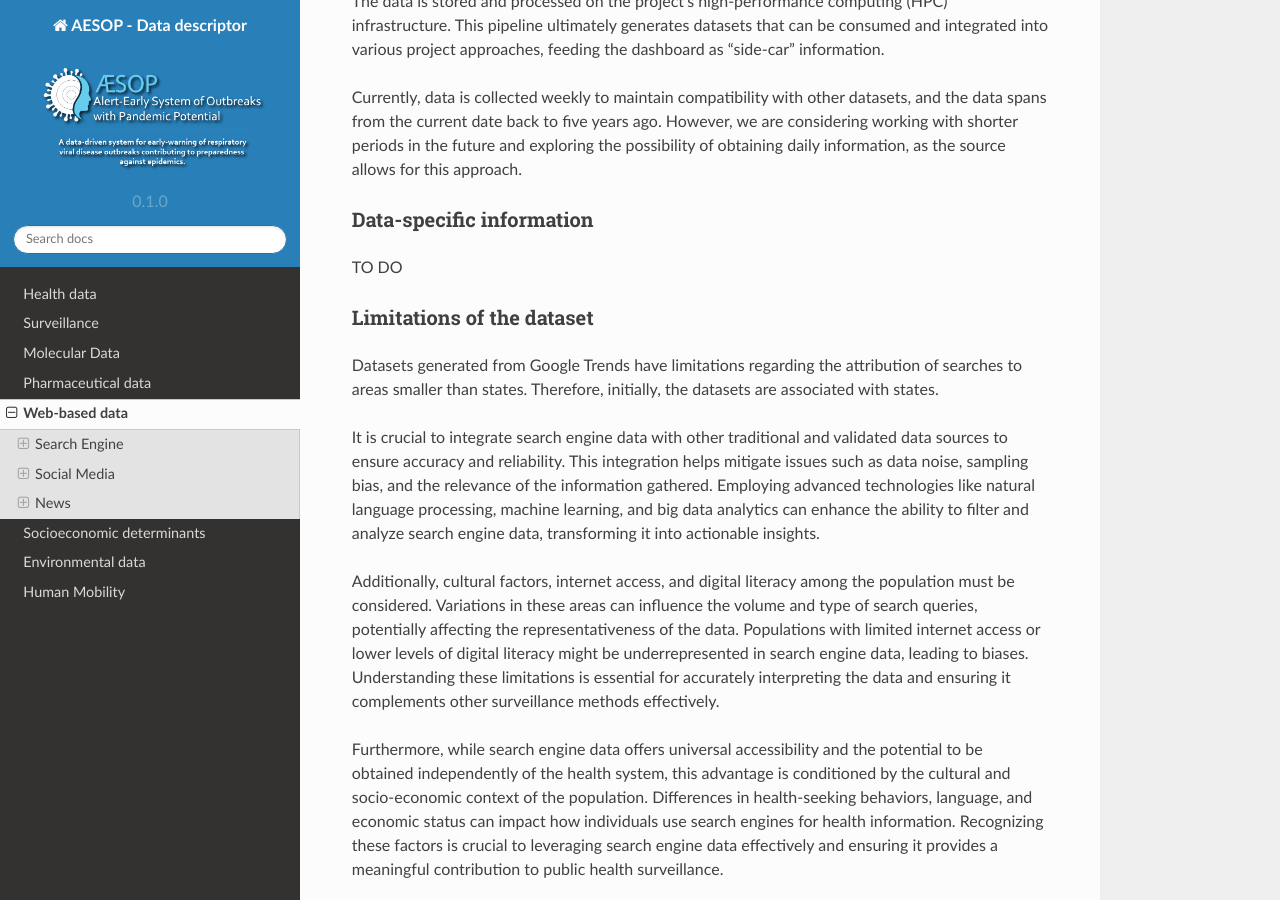
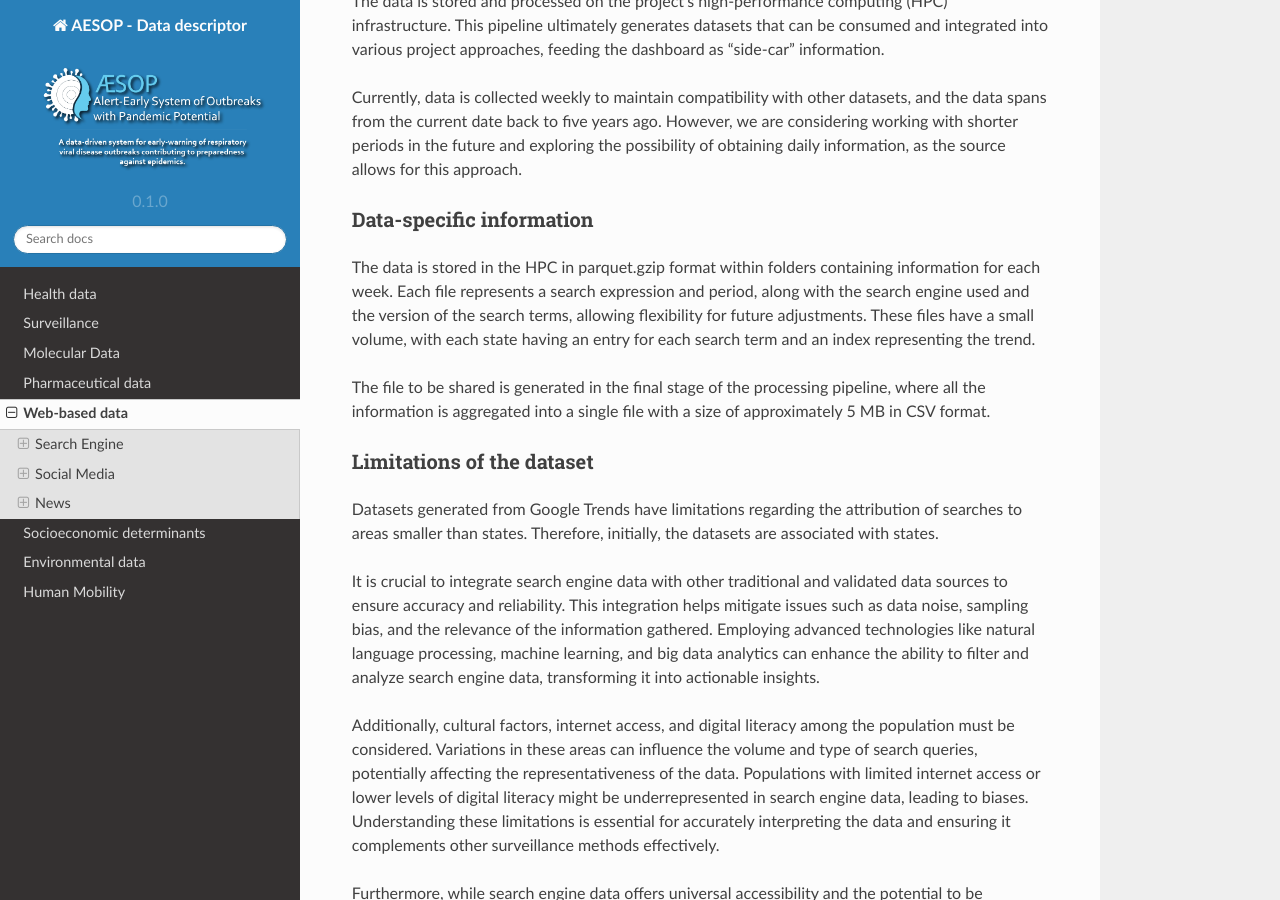
Before and after one commit to cidacslab/AESOP-Data-Documentation, a Sphinx documentation site: the page built from docs/source/web_based.rst, in a window 1280 px wide and 900 px high, scrolled down 2200 px. Built offline with Sphinx 7.4.7 and the Read the Docs theme 2.0.0, drawn with Linux system fonts in a browser that asks for light colours.

Commit message:
Update web_based.rst

```diff
--- a/docs/source/web_based.rst
+++ b/docs/source/web_based.rst
@@ -51,7 +51,9 @@ Currently, data is collected weekly to maintain compatibility with other dataset
 
 Data-specific information
 ^^^^^^^^^^^^^^^^^^^^^^^^^
-TO DO
+The data is stored in the HPC in parquet.gzip format within folders containing information for each week. Each file represents a search expression and period, along with the search engine used and the version of the search terms, allowing flexibility for future adjustments. These files have a small volume, with each state having an entry for each search term and an index representing the trend.
+
+The file to be shared is generated in the final stage of the processing pipeline, where all the information is aggregated into a single file with a size of approximately 5 MB in CSV format.
 
 Limitations of the dataset
 ^^^^^^^^^^^^^^^^^^^^^^^^^^
```
